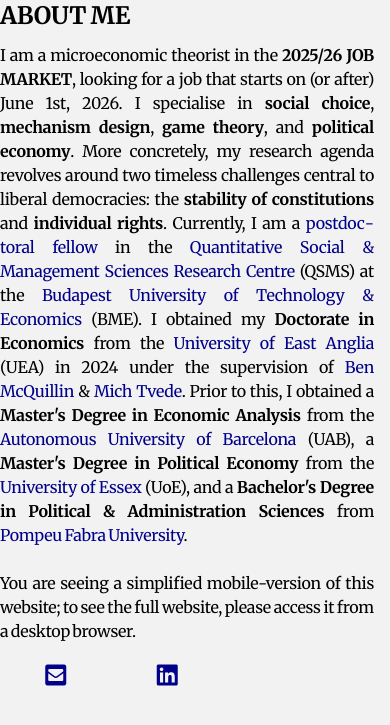
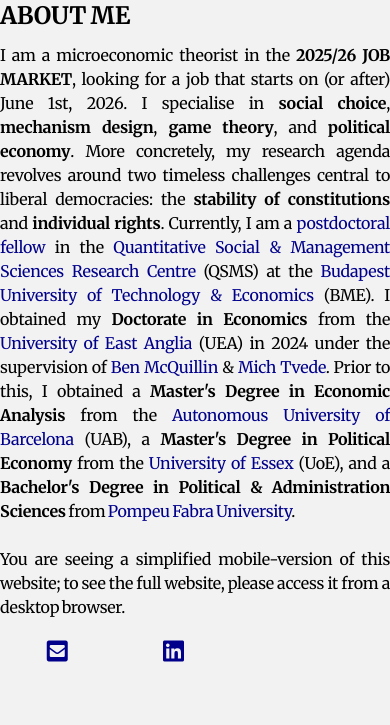
Before and after one commit to HectorHermidaRivera/hectorhermidarivera.github.io, a Jekyll site: the page built from index.md, in a window 390 px wide. Shown: the top 725 px of the page. Built offline with Jekyll 4.4.1, drawn with Linux system fonts in a browser that asks for light colours; a style sheet for code colours, icons or effects is not loaded.

Commit message:
Update style.css

```diff
--- a/assets/css/style.css
+++ b/assets/css/style.css
@@ -277,8 +277,6 @@ a {
   hyphens: auto;
 }
 
-/* MOBILE */
-
 @media (max-width: 768px) {
   /* Hide sidebar */
   .sidebar { display: none !important; }
@@ -288,18 +286,17 @@ a {
 
   /* Make content full-width with small horizontal margins */
   .content {
-    margin: 0 8px !important;          /* tiny left & right margin */
+    margin: 0 8px !important;        /* tiny left & right margin */
     padding: 10px !important;
-    width: calc(100% - 16px) !important; /* adjust for horizontal margin */
-    max-width: 100% !important;
+    width: 100% !important;
     box-sizing: border-box;
   }
 
   /* Mobile-only block spans full width with same horizontal margins */
   .mobile-only {
     display: block !important;
-    width: calc(100% - 16px) !important;   /* leave 8px margin left & right */
-    margin: 0 8px !important;               /* tiny horizontal margin */
+    width: 100% !important;          /* let margin handle spacing */
+    margin: 0 8px !important;        /* tiny horizontal margin */
     padding: 10px !important;
     box-sizing: border-box;
   }
```
